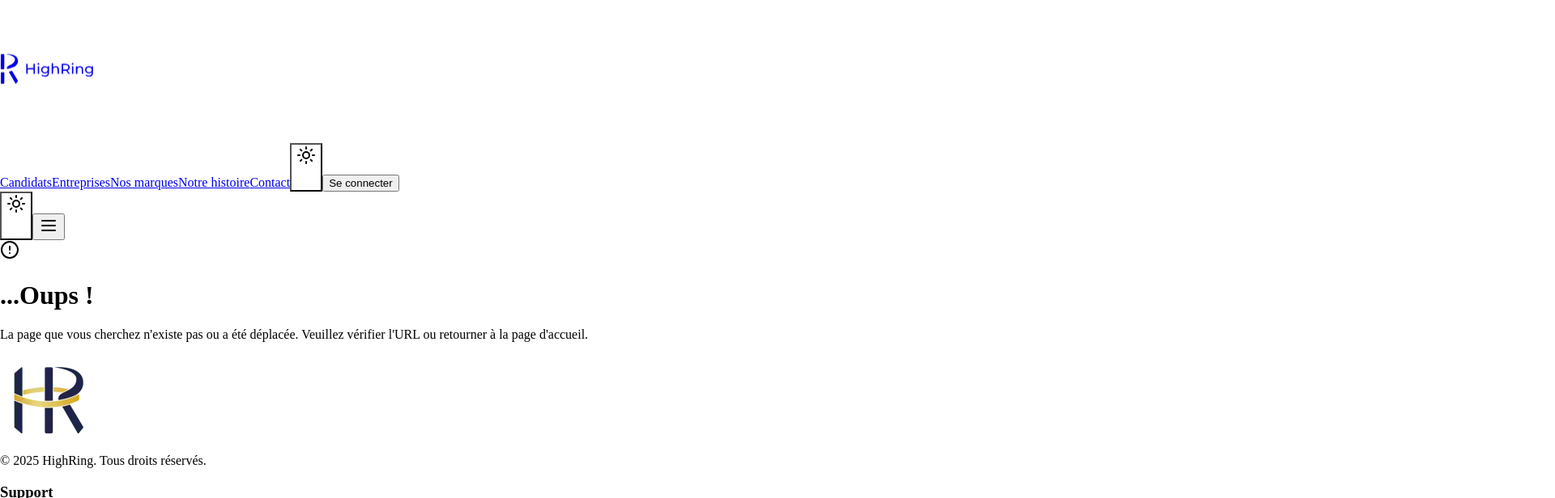
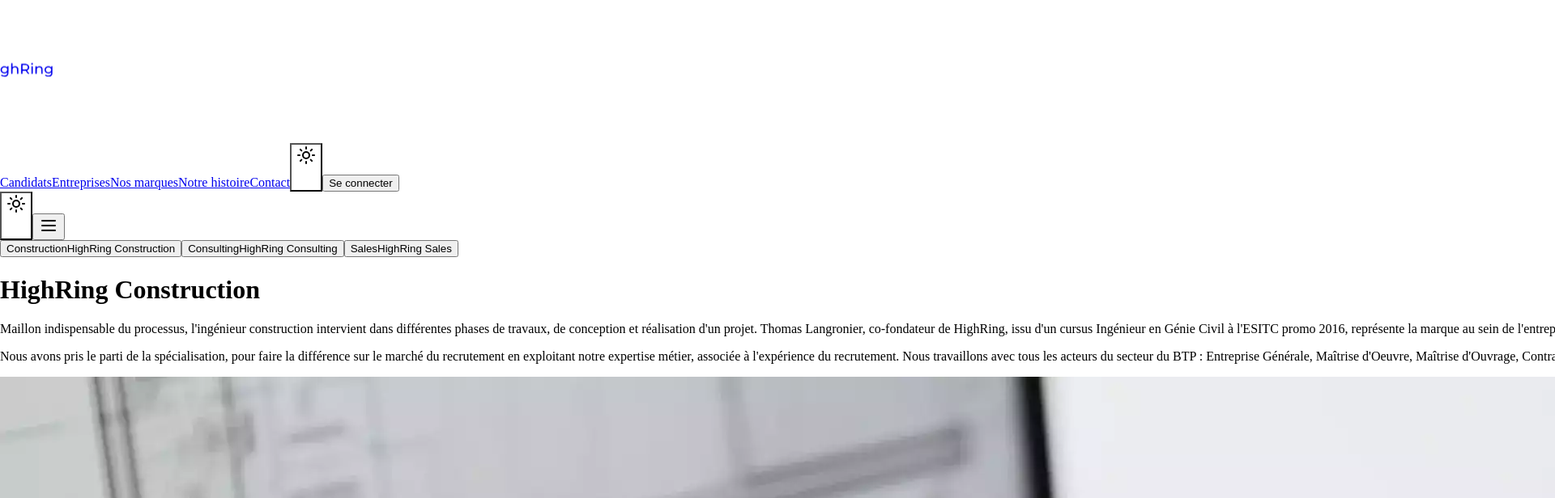
Before and after one commit to cristelleal/highringcompany, a React (Vite) app in the folder client/: page /brands/construction in a window 1280 px wide. Shown: the top 616 px of the page at 81% size, 1920 px wide, since content can reach past the window. Built offline with nearby package versions, Linux system fonts and the light colour scheme.

Commit message:
feat(frontend): sync brands buttons and tabs on home and brands

```diff
--- a/client/src/App.tsx
+++ b/client/src/App.tsx
@@ -26,7 +26,7 @@
         <Route path="/" component={Home} />
         <Route path="/candidats" component={Candidates} />
         <Route path="/entreprises" component={Company} />
-        <Route path="/nos-marques" component={Brands} />
+        <Route path="/brands/:brandName" component={Brands} />
         <Route path='/faq' component={Faq} />
         <Route path="/mentions-legales" component={Legals} />
         <Route path="/politique-de-confidentialite" component={PrivacyPolicy} />
--- a/client/src/components/home/Brand.tsx
+++ b/client/src/components/home/Brand.tsx
@@ -3,8 +3,9 @@
 import { Button } from "../../components/ui/button";
 import { Card, CardContent } from "../../components/ui/card";
 import { CheckCircle } from "lucide-react";
+import { Link } from "wouter";
 
-const brands = [
+const businessSectors = [
   {
     title: "CONSTRUCTION",
     subtitle: "Pour tous les acteurs du domaine (EG, MOE, MOA, CG, BET, etc.)",
@@ -34,7 +35,7 @@
   },
 ];
 
-const Brands = () => {
+const Brand = () => {
   return (
     <section className="py-20 bg-primary/5 dark:bg-background">
       <div className="max-w-7xl mx-auto px-4 sm:px-6 lg:px-8">
@@ -53,7 +54,7 @@
         </motion.div>
 
         <div className="grid grid-cols-1 md:grid-cols-3 gap-8">
-          {brands.map((brand, index) => (
+          {businessSectors.map((brand, index) => (
             <motion.div
               key={index}
               initial={{ opacity: 0, y: 20 }}
@@ -75,9 +76,11 @@
                    </li>
                     ))}
                   </ul>
-                  <Button className="w-full mt-auto" variant="outline">
-                    Choisir cette marque
-                  </Button>
+                  <Link to={`/brands/${brand.title.toLowerCase()}`}>
+                    <Button className="w-full mt-auto" variant="outline">
+                      Choisir cette marque
+                    </Button>
+                  </Link>
                 </CardContent>
               </Card>
             </motion.div>
@@ -88,4 +91,4 @@
   );
 };
 
-export default Brands;
+export default Brand;
--- a/client/src/components/layout/Navbar.tsx
+++ b/client/src/components/layout/Navbar.tsx
@@ -14,7 +14,7 @@
   const navLinks = [
     { href: "/candidats", label: "Candidats" },
     { href: "/entreprises", label: "Entreprises" },
-    { href: "/nos-marques", label: "Nos marques" },
+    { href: "/brands/construction", label: "Nos marques" },
     { href: "/notre-histoire", label: "Notre histoire" },
     { href: "/contact", label: "Contact" },
   ];
@@ -44,7 +44,7 @@
                   transform="translate(0.000000,423.000000) scale(0.100000,-0.100000)"
                   fill="currentColor"
                   stroke="currentColor"
-                  className="text-primary dark:text-white"
+                  className="dark:text-white"
                 >
                   <path
                     d="M2364 3499 c-20 -6 -34 -17 -38 -31 -8 -30 -8 -1242 0 -1263 6 -14
--- a/client/src/pages/Brands.tsx
+++ b/client/src/pages/Brands.tsx
@@ -1,4 +1,4 @@
-import React from "react";
+import React, { useEffect, useState } from "react";
 import { motion } from "framer-motion";
 import {
   Building2,
@@ -32,11 +32,13 @@
 import brandsImg3 from "../img/HighRing-recrutement-emploi-Bordeaux-Paris-glass.webp";
 import testimonialPic from "../img/Thomas-Langronier-portrait-HighRing_50.webp";
 import testimonialPic2 from "../img/mourad-tayebi-portrait_50.webp";
+import { useLocation, useRoute } from "wouter";
 
 const Brands = () => {
   const brandsData = [
     {
       name: "HighRing Construction",
+      slug: "construction",
       description:
         "Maillon indispensable du processus, l'ingénieur construction intervient dans différentes phases de travaux, de conception et réalisation d'un projet. Thomas Langronier, co-fondateur de HighRing, issu d'un cursus Ingénieur en Génie Civil à l'ESITC promo 2016, représente la marque au sein de l'entreprise.",
       intro:
@@ -96,6 +98,7 @@
     },
     {
       name: "HighRing Consulting",
+      slug: "consulting",
       description:
         "Nos partenaires n'ont pas toujours la possibilité ni la volonté de s'engager sur un CDI ou un CDD, mais ont seulement besoin d'une intervention ponctuelle sur leur projet. Nos talents pensent leur carrière différemment et veulent plus d'indépendance en se mettant à leur compte, mais n'ont pas le temps de démarcher une nouvelle clientèle.",
       intro:
@@ -125,6 +128,7 @@
     },
     {
       name: "HighRing Sales",
+      slug: "sales",
       description:
         "Les ingénieurs d'affaires accompagnent les entreprises dans leur développement commercial et stratégique, en identifiant de nouvelles opportunités de croissance.",
       sectors: [
@@ -150,6 +154,19 @@
     },
   ];
 
+  const [match, params] = useRoute("/brands/:brandName");
+  const [location, setLocation] = useLocation();
+  const [activeTab, setActiveTab] = useState("");
+
+  useEffect(() => {
+    if (match && params.brandName) {
+      const foundBrand = brandsData.find((b) => b.slug === params.brandName);
+      if (foundBrand) {
+        setActiveTab(foundBrand.slug);
+      }
+    }
+  }, [match, params]);
+
   return (
     <motion.div
       initial={{ opacity: 0 }}
@@ -158,10 +175,17 @@
       className="min-h-screen bg-background pt-24 pb-16"
     >
       <div className="container mx-auto px-4">
-        <Tabs defaultValue={brandsData[0].name} className="w-full">
+      <Tabs
+          value={activeTab}
+          onValueChange={(val) => {
+            setActiveTab(val);
+            setLocation(`/brands/${val}`);
+          }}
+          className="w-full"
+        >
           <TabsList className="flex flex-wrap justify-center mb-12 space-x-4">
             {brandsData.map((brand) => (
-              <TabsTrigger key={brand.name} value={brand.name}>
+              <TabsTrigger key={brand.slug} value={brand.slug}>
                 <span className="block md:hidden">
                   {brand.name.replace("HighRing ", "")}
                 </span>
@@ -171,7 +195,7 @@
           </TabsList>
 
           {brandsData.map((brand) => (
-            <TabsContent key={brand.name} value={brand.name}>
+            <TabsContent key={brand.slug} value={brand.slug}>
               <motion.div
                 initial={{ opacity: 0, y: 20 }}
                 animate={{ opacity: 1, y: 0 }}
--- a/client/src/pages/Home.tsx
+++ b/client/src/pages/Home.tsx
@@ -5,6 +5,7 @@
 import Brands from "../components/home/Brand";
 import Testimonials from "../components/home/Testimonials";
 import { Button } from "../components/ui/button";
+import { Link } from "wouter";
 
 const Home = () => {
   return (
@@ -29,9 +30,11 @@
             <p className="text-lg text-muted-foreground mb-8">
               Vous souhaitez nous rencontrer afin d'échanger avec nos équipes ?
             </p>
-            <Button size="lg" className="hover-scale">
-              Contactez-nous
-            </Button>
+            <Link href="/contact">
+              <Button size="lg" className="hover-scale">
+                Contactez-nous
+              </Button>
+            </Link>
             <p className="text-sm text-muted-foreground mt-4">
               Réponse (toujours) en moins d'une heure !
             </p>
```
